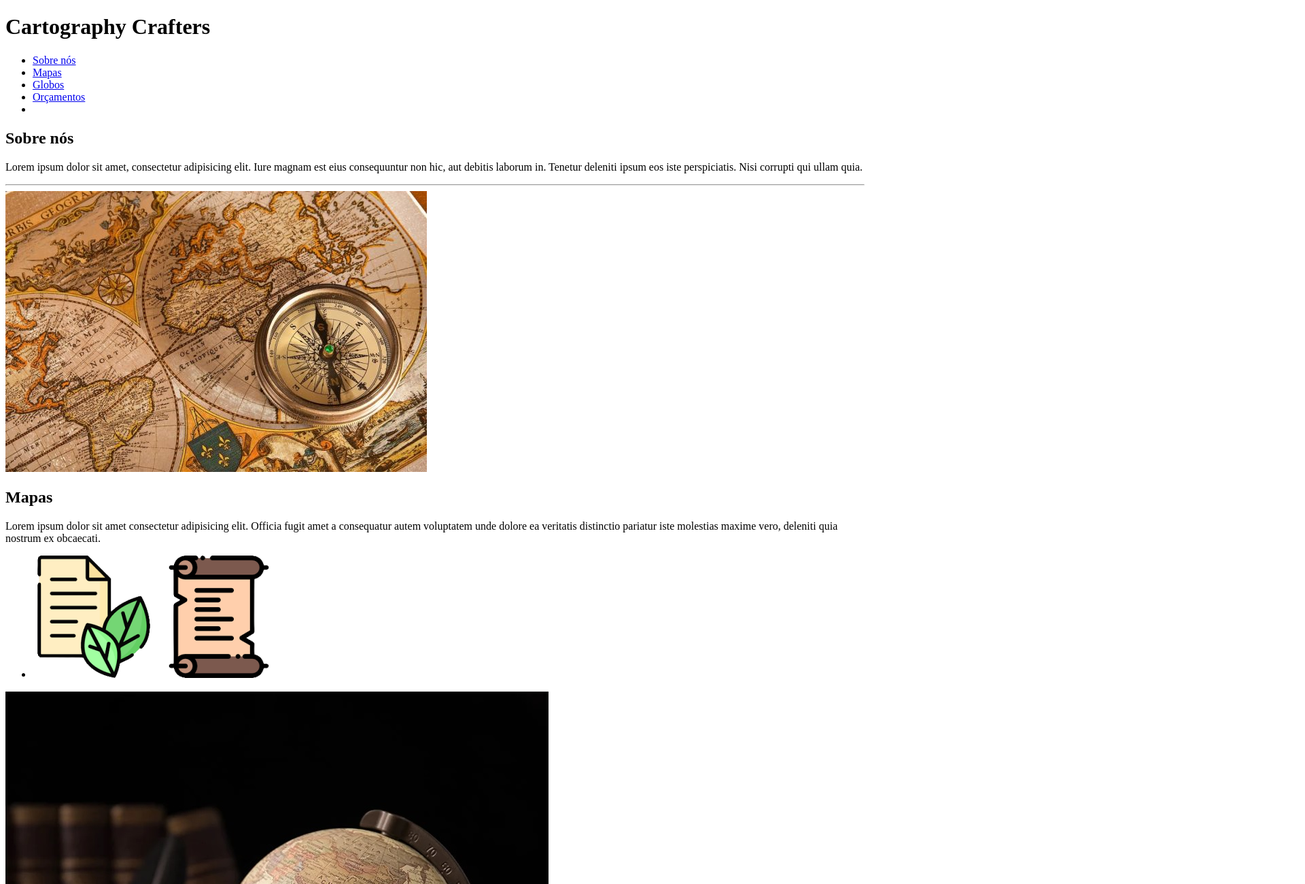
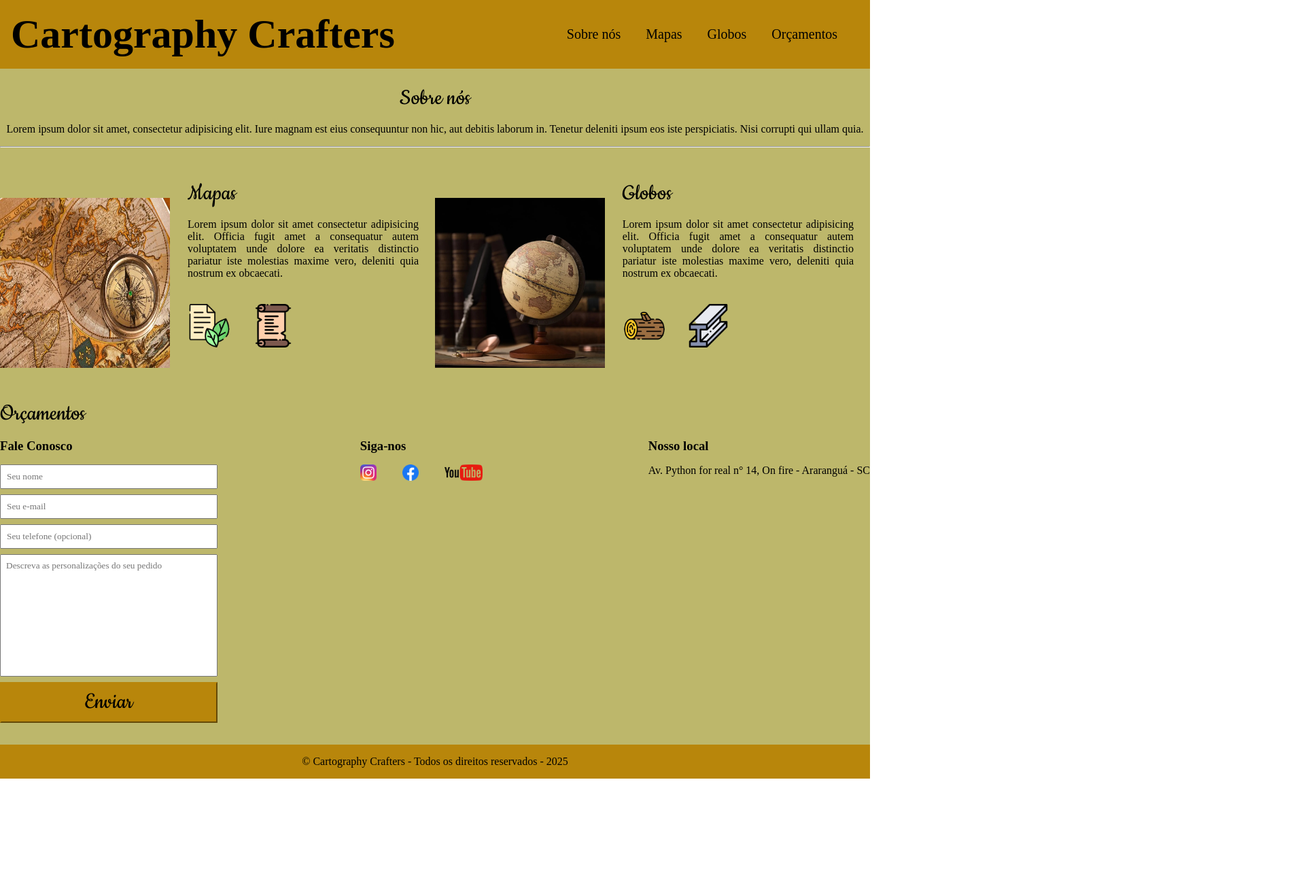
Before and after one commit to ewn1/site_cartographystore, a plain HTML site: page index.html in a window 1280 px wide. Shown: the top 1300 px of the page at 68% size, 1920 px wide, since content can reach past the window. After the commit the page ends 1145 px from the top, so only its background shows below. Drawn offline with Linux system fonts and the light colour scheme; a web font is replaced by a local one.

Commit message:
commit de alteração de nome para deploy na Vercel

```diff
--- a/index.html
+++ b/index.html
@@ -4,7 +4,7 @@
     <meta charset="UTF-8">
     <meta name="viewport" content="width=device-width, initial-scale=1.0">
     <title>Cartography Store</title>
-    <link rel="stylesheet" href="./cartography_style.css">
+    <link rel="stylesheet" href="./main.css">
 
     <link rel="preconnect" href="https://fonts.googleapis.com">
 <link rel="preconnect" href="https://fonts.gstatic.com" crossorigin>
--- /dev/null
+++ b/main.css
@@ -0,0 +1,178 @@
+*{
+    margin: 0;
+    padding: 0;
+    box-sizing: border-box;
+}
+
+header h1 {
+    font-family: "Love Light", serif;
+    font-weight: 800;
+    font-style: normal;
+    font-size: 60px;
+}
+
+section h2,
+form button {
+    font-family: "Cookie", serif;
+    font-weight: 400;
+    font-style: normal;
+    font-size: 36px;
+}
+
+body, input, textarea {
+    font-family: "Zen Old Mincho", serif;
+    font-weight: 400;
+    font-style: normal;
+    color: black;
+}
+
+header {
+    background-color: darkgoldenrod;
+}
+
+header .container,
+section .container {
+    display: flex;
+    align-items: center;
+    justify-content: space-between;
+}
+
+header h1 {
+    margin: 16px;
+}
+
+header nav li {
+    margin: 16px;
+    display: inline;
+    text-decoration: none;
+    font-size: 20px;
+}
+
+header nav li, a {
+    text-decoration: none;
+    color: black;
+}
+
+section {
+    background-color: darkkhaki;
+}
+
+.container,
+.articles article {
+    max-width: 1280px;
+    width: 100%;
+    margin: 0 auto;
+}
+
+.sobre-nos {
+    text-align: center;
+}
+
+.sobre-nos p {
+    margin-bottom: 16px;
+}
+
+.products {
+    height: 250px;
+    width: 250px;
+    margin-right: 26px;
+    margin-top: 26px;
+}
+
+.material-list img {
+    height: 64px;
+    width: 64px;
+    margin-top: 28px;
+}
+
+.material-list li {
+    display: inline;
+}
+
+section article .container p {
+    text-align: justify;
+}
+
+section article .container {
+    align-items: flex-start;
+}
+
+section {
+    padding: 24px 0;
+}
+
+section h2 {
+    margin-bottom: 16px;
+}
+
+section article p {
+    margin-bottom: 8px;
+    margin-right: 24px;
+    text-align: justify;
+}
+
+section img {
+    margin-right: 26px;
+}
+
+.articles article {
+    display: flex;
+}
+
+.social-links img {
+    height: 24px;
+}
+
+.social-links li {
+    display: inline;
+    margin-right: 8px;
+}
+
+#orçamentos .container {
+    display: block;
+}
+
+.orçamentos-methods {
+    display: flex;
+    justify-content: space-between;
+}
+
+form input,
+form textarea,
+form button {
+    display: block;
+    width: 320px;
+    margin-bottom: 8px;
+    padding: 8px;
+}
+
+form textarea {
+    resize: none;
+    height: 180px;
+}
+
+section h3 {
+    margin-bottom: 16px;
+}
+
+form button {
+    background-color: darkgoldenrod;
+    color: black;
+    cursor: pointer;
+    border-color: darkgoldenrod;
+}
+
+form button:hover {
+    background-color: darkorange;
+}
+
+input:focus, textarea:focus {
+    outline-color: darkgoldenrod;
+}
+
+footer {
+    background-color: darkgoldenrod;
+    color: black;
+    padding: 16px 0;
+    text-align: center;
+}
```
